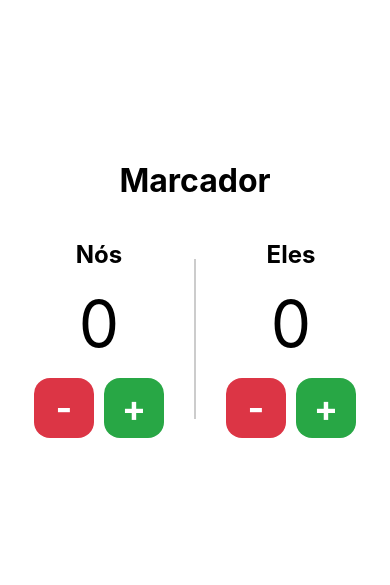
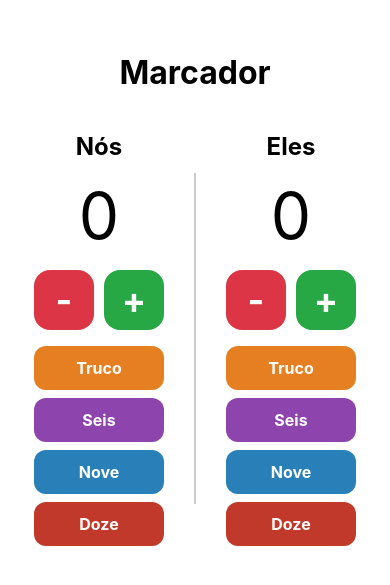
Before and after one commit to Zanellaxxx/contador-de-truco-react-native, a React Native app: screen / in a window 390 px wide. Shown: the part 123-708 px from the top of the page. Built offline with nearby package versions, Linux system fonts and the light colour scheme.

Commit message:
feat: adiciona botões de pontuação do truco (3,6,9,12)

```diff
--- a/App.js
+++ b/App.js
@@ -1,6 +1,13 @@
 import { StatusBar } from 'expo-status-bar';
 import { useState } from 'react';
 import { StyleSheet, Text, View, TouchableOpacity } from 'react-native';
+
+const apostas = [
+  { label: 'Truco', pontos: 3, cor: '#e67e22' },
+  { label: 'Seis', pontos: 6, cor: '#8e44ad' },
+  { label: 'Nove', pontos: 9, cor: '#2980b9' },
+  { label: 'Doze', pontos: 12, cor: '#c0392b' },
+];
 
 export default function App() {
   const [nos, setNos] = useState(0);
@@ -22,6 +29,13 @@ export default function App() {
               <Text style={styles.botaoTexto}>+</Text>
             </TouchableOpacity>
           </View>
+          <View style={styles.apostas}>
+            {apostas.map((a) => (
+              <TouchableOpacity key={a.label} style={[styles.botaoAposta, { backgroundColor: a.cor }]} onPress={() => setNos(nos + a.pontos)}>
+                <Text style={styles.botaoApostaTexto}>{a.label}</Text>
+              </TouchableOpacity>
+            ))}
+          </View>
         </View>
 
         <View style={styles.divisor} />
@@ -36,6 +50,13 @@ export default function App() {
             <TouchableOpacity style={[styles.botao, styles.botaoMais]} onPress={() => setEles(eles + 1)}>
               <Text style={styles.botaoTexto}>+</Text>
             </TouchableOpacity>
+          </View>
+          <View style={styles.apostas}>
+            {apostas.map((a) => (
+              <TouchableOpacity key={a.label} style={[styles.botaoAposta, { backgroundColor: a.cor }]} onPress={() => setEles(eles + a.pontos)}>
+                <Text style={styles.botaoApostaTexto}>{a.label}</Text>
+              </TouchableOpacity>
+            ))}
           </View>
         </View>
       </View>
@@ -75,7 +96,7 @@ const styles = StyleSheet.create({
   },
   divisor: {
     width: 2,
-    height: 160,
+    height: '80%',
     backgroundColor: '#ccc',
   },
   linha: {
@@ -100,4 +121,19 @@ const styles = StyleSheet.create({
     fontSize: 36,
     fontWeight: 'bold',
   },
+  apostas: {
+    gap: 8,
+  },
+  botaoAposta: {
+    width: 130,
+    height: 44,
+    borderRadius: 12,
+    alignItems: 'center',
+    justifyContent: 'center',
+  },
+  botaoApostaTexto: {
+    color: '#fff',
+    fontSize: 16,
+    fontWeight: 'bold',
+  },
 });
```
